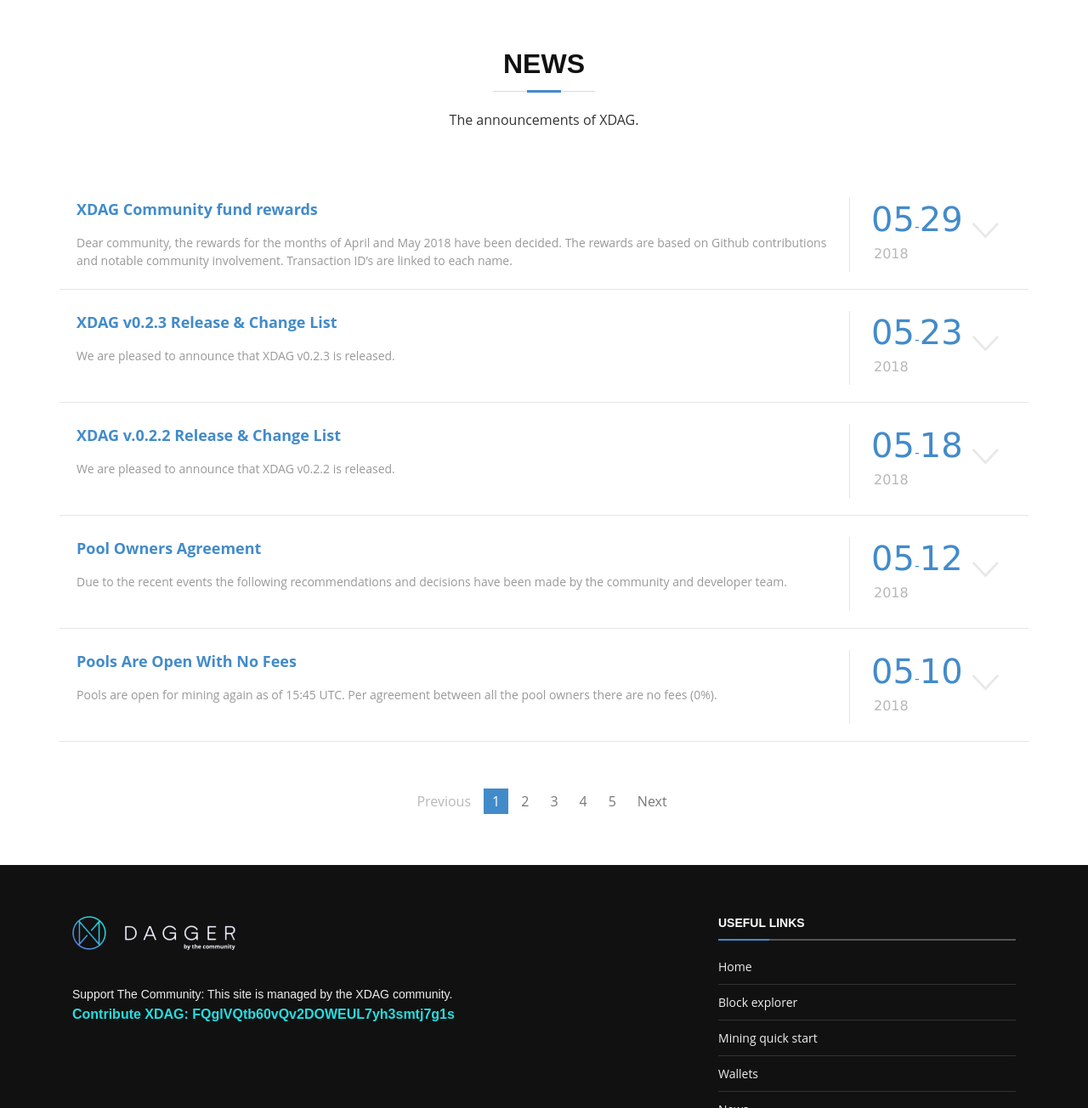
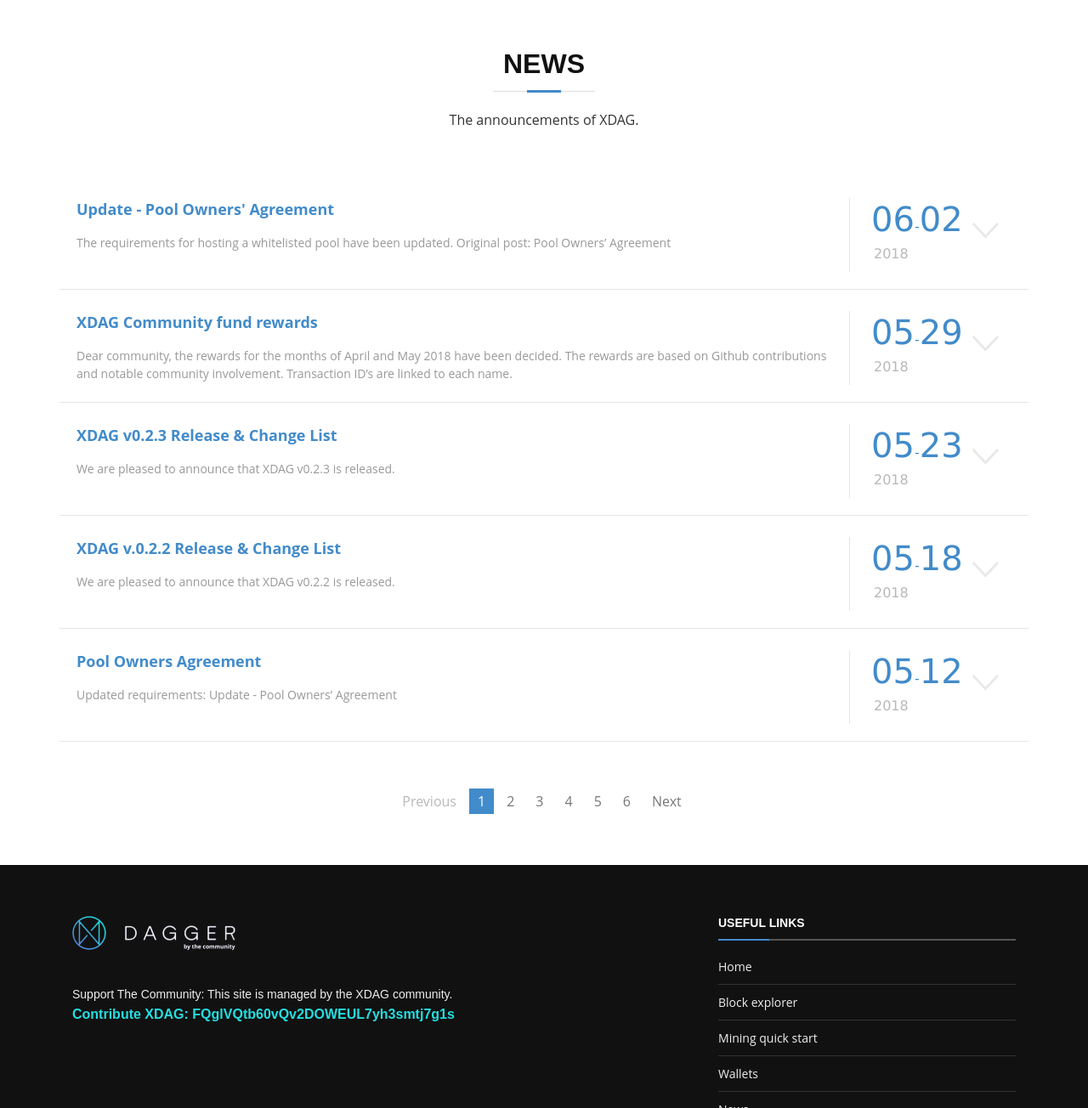
Before and after one commit to XDagger/XDagger.github.io, a Jekyll site: the page built from blog/index.html, in a window 1280 px wide and 1400 px high, cut to the strip 96-1400 px from the top of the window. Shown: the whole strip at 85% size. Built offline with Jekyll 4.4.1, drawn with Linux system fonts in a browser that asks for light colours; some web fonts are replaced; the list of posts is cut into pages by our own code; some of the changed lines change nothing that is shown.

Commit message:
Add pool owners agreements update post
Add a link to updated post on original one

````diff
--- a/_posts/2018-05-12-Pool-Owners-Agreement.md
+++ b/_posts/2018-05-12-Pool-Owners-Agreement.md
@@ -4,6 +4,9 @@
 date: "2018-05-12 10:00:00"
 image: assets/images/about-mining.png
 ---
+
+**Updated requirements**: [Update - Pool Owners' Agreement]({% post_url 2018-06-02-update-pool-owners-agreement %})
+
 Due to the recent events the following recommendations and decisions have been made by the community and developer team.
 
 Only use pools listed in the whitelist. Even though it's very restraining in its current state, using only approved pools is vital for the health of the network.
--- /dev/null
+++ b/_posts/2018-06-02-update-pool-owners-agreement.md
@@ -0,0 +1,81 @@
+---
+layout: postLayout
+date: "2018-06-02 9:00:00"
+image: assets/images/about-mining.png
+title: Update - Pool Owners' Agreement
+---
+**The requirements for hosting a whitelisted pool have been updated.**
+Original post: [Pool Owners' Agreement]({% post_url 2018-05-12-Pool-Owners-Agreement %})
+
+* No private pools
+* A public frontend would be appreciated. If you don’t want to add one, please provide at least:
+  * Pool state must be exposed in real time (maximum interval time: one minute) by HTTP.
+  * Pool stats must be exposed in real time (maximum interval time: one minute) by HTTP.
+  * Pool net conn must be exposed in real time (maximum interval time: one minute) by HTTP.
+* Server time zone must be set to UTC time zone.
+* Must use ntpdate to synchronize time.
+* Must use root or unlimited user (max open files limit set to more then 4096) to start pool process.
+* Do not try to change the hardcode of max miners.
+* Server configuration with 8-core CPU, 32G RAM, SSD raid0/raid10 and above.
+* 1Gbit/s Internet Speed and above.
+* Do not block other pools to synchronize.
+* The contact person of a pool must be added to the Discord poolowner group.
+
+Regarding whitelist additions, please send your requests to: [pool@xdag.io](mailto:pool@xdag.io). No other ways will be accepted for now.
+In your email request, please include this list and fill out everything.
+
+1. 1 Pool IP:
+1. 2 Pool Configuration:
+    1. 2.1 Pool config:
+    1. 2.2 NTP config:
+    1. 2.3 Timezone config:
+1. 3 Pool hardware configuration:
+    1. 3.1 CPU:
+    1. 3.2 RAM:
+    1. 3.3 Disk:
+    1. 3.4 Internet bandwidth:
+1. 4 Pool frontend:
+    1. 4.1 State through HTTP:
+    1. 4.2 Stats through HTTP:
+    1. 4.3 Net conn through HTTP:
+    1. 4.4 Pool frontend link (optional):
+1. 5 Pool Owner: (Discord username is better for communication.)
+
+You will receive invitation to join Discord from [pool@xdag.io](mailto:pool@xdag.io).
+
+##### Tips:
+
+Please use UTC time and sync time on pool server with nearest source from [http://www.pool.ntp.org/](http://www.pool.ntp.org/)
+`ntpupdate -s servername`
+Please use `cat /proc/cpuinfo` to get CPU info.
+Please use `cat /proc/meminfo` to get RAM info.
+Please use `ulimit -a` to get max open file info.
+Please use `timedatectl` get to timezone info.
+Please modify /etc/security/limits.conf to set open file limit.
+Example:
+```
+soft nofile 65536
+hard nofile 65536
+```
+
+`state` is xdag command, export this information at least once per minute.
+```
+echo -e "state\nexit\n" | ./xdag -i > state.txt
+```
+
+`stats` is xdag command, export this information at least once per minute.
+```
+echo -e "stats\nexit\n" | ./xdag -i > stats.txt
+```
+
+`net conn` is xdag command, export this information at least once per minute.
+```
+echo -e "net conn\nexit\n" | ./xdag -i > netconn.txt
+```
+
+The public HTTP access links should be like these and updated at least once per minute:
+* [http://pool.xdag.us/state.txt](http://pool.xdag.us/state.txt)
+* [http://pool.xdag.us/stats.txt](http://pool.xdag.us/stats.txt)
+* [http://pool.xdag.us/netconn.txt](http://pool.xdag.us/netconn.txt)
+
+Please set your firewall or iptable correctly for other pools to connect.
````
